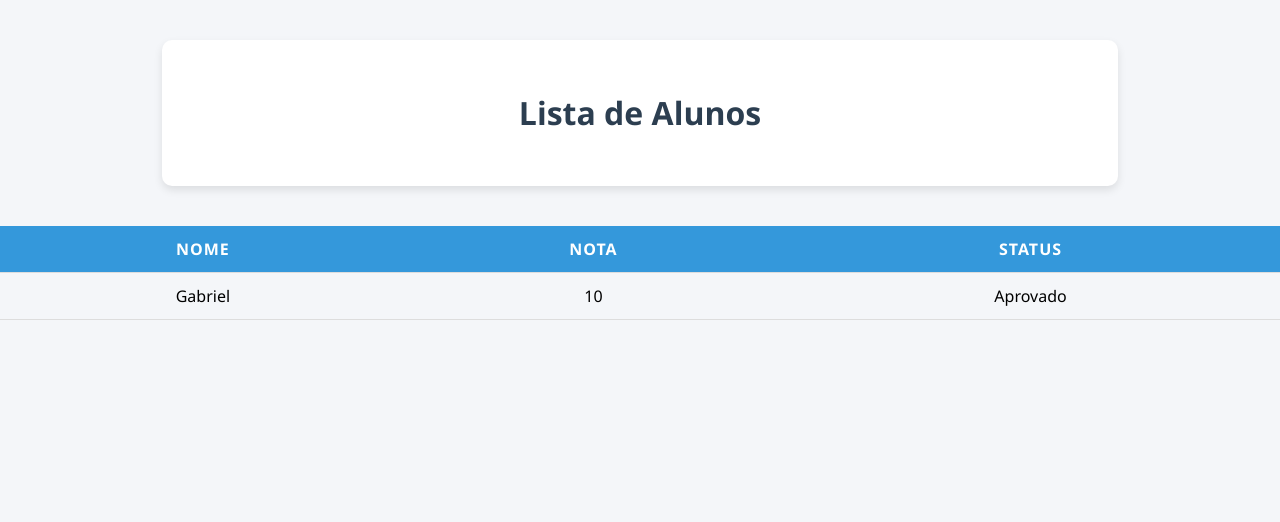
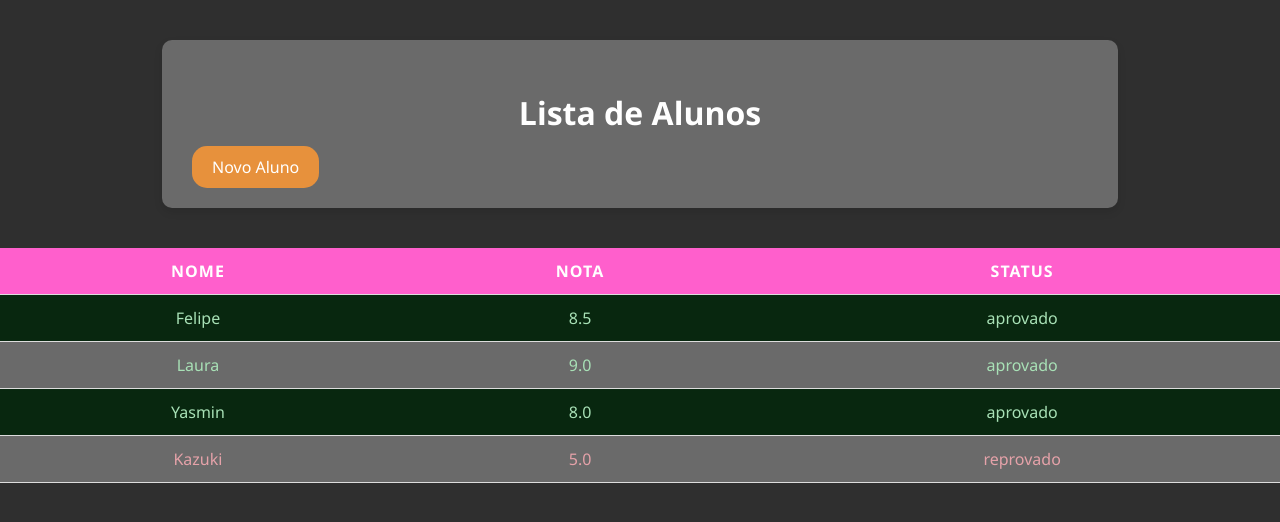
Before and after one commit to vizwoxs/FastAPI---Html, a FastAPI app: page / in a window 1280 px wide. Shown: the top 522 px of the page. Run offline with FastAPI, Linux system fonts and the light colour scheme.

Commit message:
Rota de cadastro - Criação de botão para novo aluno

```diff
--- a/main.py
+++ b/main.py
@@ -18,7 +18,9 @@ app.mount("/static", StaticFiles(directory="static"), name= "static")
 alunos = [
     {"nome":"Felipe","nota": 8.5},
     { "nome": "Laura","nota": 9.0},
-    {"nome":"Yasmin","nota":8.0}
+    {"nome":"Yasmin","nota":8.0},
+    {'nome': "Kazuki", "nota": 5.0}
+
 ]
 
 
@@ -28,3 +30,9 @@ def exibir_alunos(request: Request):
     return templates.TemplateResponse(
         "Alunos.html", {"request":request, "lista_alunos": alunos}
     )
+
+@app.get("/cadastro", response_class=HTMLResponse)
+def cadastro_aluno(request: Request):
+    return templates.TemplateResponse(
+        "cadastro.html", {"request": request}
+    )
--- a/static/style.css
+++ b/static/style.css
@@ -1,6 +1,6 @@
 body {
     font-family: "Segoe UI", Arial, sans-serif;
-    background-color: #f4f6f9;
+    background-color: #2f2f2f;
     margin: 0;
     padding: 0;
 }
@@ -8,7 +8,7 @@ body {
 .container {
     width: 70%;
     margin: 40px auto;
-    background-color: #fff;
+    background-color: #6a6a6a;
     border-radius: 10px;
     box-shadow: 0 4px 8px rgba(0,0,0,0.1);
     padding: 30px;
@@ -17,7 +17,7 @@ body {
 /* Título */
 h1 {
     text-align: center;
-    color: #2c3e50;
+    color: #ffffff;
 }
 
 /* Tabela */
@@ -34,7 +34,7 @@ th, td {
 }
 
 th {
-    background-color: #3498db;
+    background-color: #ff5fcc;
     color: white;
     text-transform: uppercase;
     letter-spacing: 1px;
@@ -42,22 +42,37 @@ th {
 
 /* Linhas alternadas */
 tr:nth-child(even) {
-    background-color: #f2f2f2;
+    background-color: #6a6a6a;
 }
 
 /* Classes condicionais */
 .aprovado {
-    background-color: #d4edda;
-    color: #155724;
+    background-color: #08270f;
+    color: #a8e1b6;
 }
 
 .reprovado {
-    background-color: #f8d7da;
-    color: #721c24;
+    background-color: #280c0e;
+    color: #e5a2a9;
 }
 
 /* Hover */
 tr:hover {
-    background-color: #e8f4fd;
+    background-color: #878787;
     transition: 0.3s;
 }
+
+.botao {
+
+    background: #e7913c;
+    color: #ffffff;
+    padding: 10px 20px ;
+    border-radius: 15px;
+    text-decoration: none;
+    border: none;
+    cursor: pointer;
+}
+
+.botao:hover {
+    background: #c98038;
+}
--- a/templates/alunos.html
+++ b/templates/alunos.html
@@ -12,6 +12,7 @@
     <Table>
         <div class="container">
             <h1>Lista de Alunos</h1>
+            <a href="/cadastro", class="botao">Novo Aluno</a>
             <thead>
                 <tr>
                     <th>Nome</th>
@@ -20,11 +21,19 @@
                 </tr>
             </thead>
             <tbody>
-                <tr>
-                    <td>Gabriel</td>
-                    <td>10</td>
-                    <td>Aprovado</td>
-                </tr>
+                {% for aluno in lista_alunos %}
+                    <tr class="{% if aluno.nota >= 7 %}aprovado{% else %}reprovado{% endif %}">
+                        <td>{{ aluno.nome }}</td>
+                        <td>{{ aluno.nota }}</td>
+                        <td>
+                            {% if aluno.nota >= 7 %}
+                                aprovado
+                            {% else %}
+                                reprovado
+                            {% endif %}
+                        </td>
+                    </tr>
+                {% endfor %}
             </tbody>
         </div>
     </Table>
```
